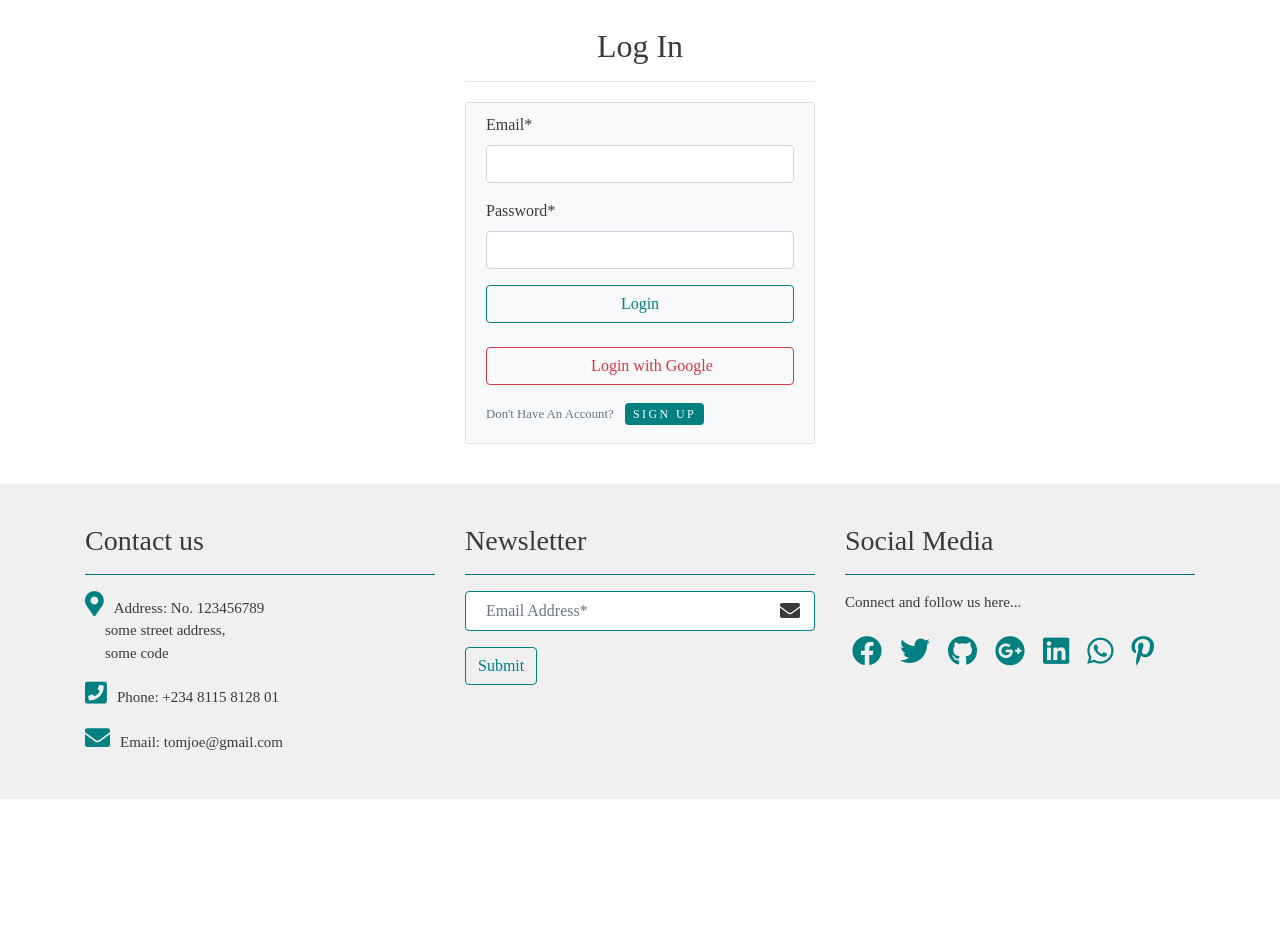
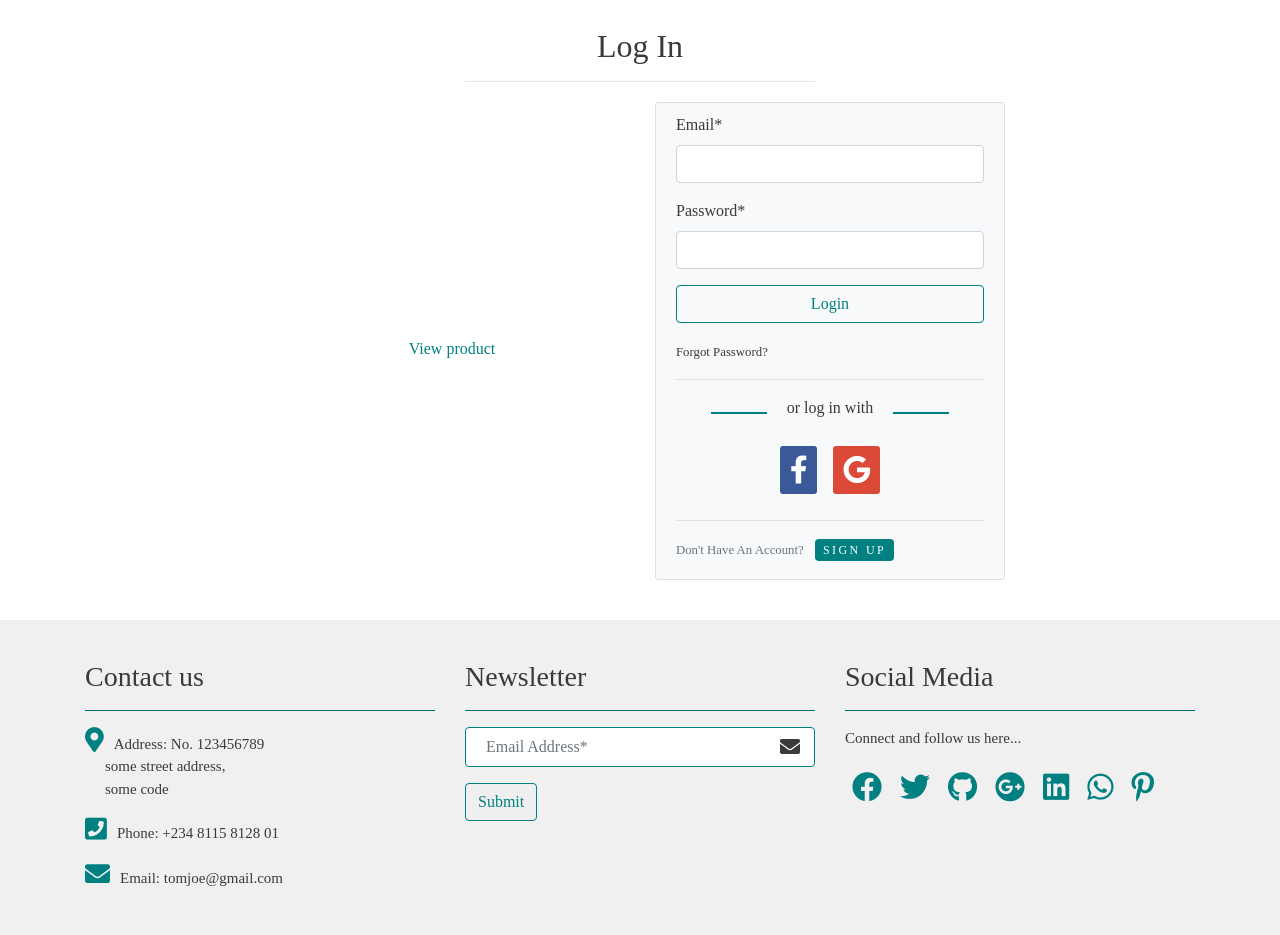
Before and after one commit to Assister2/BuyEazy_Secure, a Django app: template users/templates/registration/login.html in a window 1280 px wide. Shown: the part 86-1021 px from the top of the page. Before the commit the page ends 885 px from the top, so only its background shows below. Run offline with Django 3.2, Linux system fonts and the light colour scheme; the template is opened without the code that fills it: values that come from a table or form of the project are taken from there, others are empty; parts of the project's set-up code (start-up, migrations or seed data) failed here and were passed over; some libraries are stand-ins or nearby versions.

Commit message:
added social authentication buttons and a random image for aesthetics

```diff
--- a/users/templates/registration/login.html
+++ b/users/templates/registration/login.html
@@ -15,30 +15,35 @@
 </div>
 
 <div class="row">
+    <div class="col-md-2"></div>
+    <div class="col-md-4 my-auto mx-auto text-center" id="product_center">
+        <img src="{{ random_product.main_image.url }}"
+            alt="{{ random_product.title }}" class="w-75 img-fluid">
+        <a class="btn btn-outline-info" href="{{ random_product.get_absolute_url }}" role="button">View product</a>
+    </div>
     <div class="col-md-4 mx-auto my-auto" id="log_cat">
         <div class="content-section mt-1 bg-light">
-            {% if form.errors %}
-                {% for field in form %}
-                    {% for error in field.errors %}
-                        <div class="alert alert-danger">
-                            <strong>{{ error|escape }}</strong>
-                        </div>
-                    {% endfor %}
-                {% endfor %}
-                {% for error in form.non_field_errors %}
-                    <div class="alert alert-danger">
-                        <strong>{{ error|escape }}</strong>
-                    </div>
-                {% endfor %}
-            {% endif %}
             <form method="POST">
                 {% csrf_token %}
                 {{ form | crispy }}
                 <div class="form-group">
                     <button class="btn btn-outline-info log" type="submit">Login</button>
-                    <button class="btn btn-outline-danger mt-4 w-100"><i class="fa fa-google mr-2"></i>Login with Google</button>
                 </div>
+                <a class="" href="{% url 'password_reset' %}"><small>Forgot Password?</small></a>
             </form>
+            <div class="mb-2">
+            </div>
+            <hr>
+            <div class="col d-flex justify-content-center text-center" id='design_hr'>
+                <hr class="text-danger">
+                <p>or log in with</p>
+                <hr class="text-danger">
+            </div>
+            <div class="col d-flex justify-content-center login_media">
+                <a href="{% url 'social:begin' 'facebook' %}"><i class="fab fa-facebook-f mx-2" aria-hidden="true"></i></a>
+                <a href="{% url 'social:begin' 'google-oauth2' %}"><i class="fab fa-google mx-2" aria-hidden="true"></i></a>
+            </div>
+            <hr>
             <div class="mb-2">
                 <small class="text-muted">
                     Don't Have An Account? <a class="ml-2 category" href="{% url 'register' %}">Sign Up</a>
@@ -46,6 +51,7 @@
             </div>
         </div>
     </div>
+    <div class="col-md-2"></div>
 </div>
 
 {% endblock %}
```
